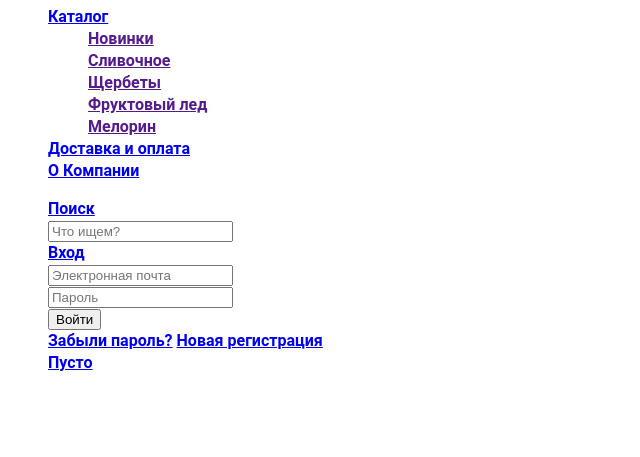
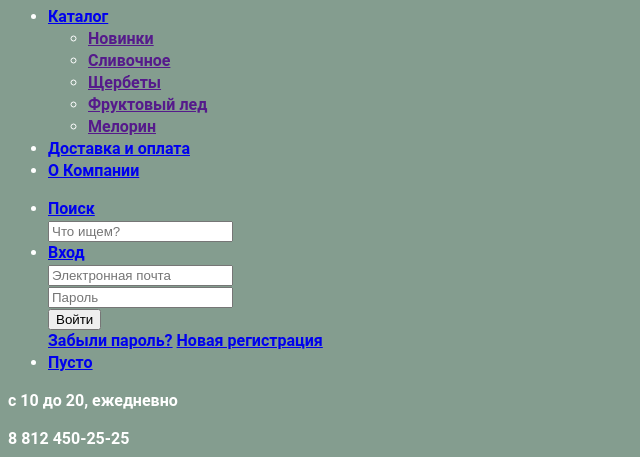
Before and after one commit to KBulat/264303-gllacy, a plain HTML site: page index.html in a window 1280 px wide. Shown: the part 109-566 px from the top of the page, without its empty margins (0-640 px from the left). Drawn offline with Linux system fonts and the light colour scheme.

Commit message:
style.css
Добавил цвет фона

```diff
--- a/css/style.css
+++ b/css/style.css
@@ -4,6 +4,7 @@ body {
   font-weight: bold;
   line-height: 22px;
   color: #ffffff;
+  background-color: #849d8f;
 }
 
 .features-header {
```
